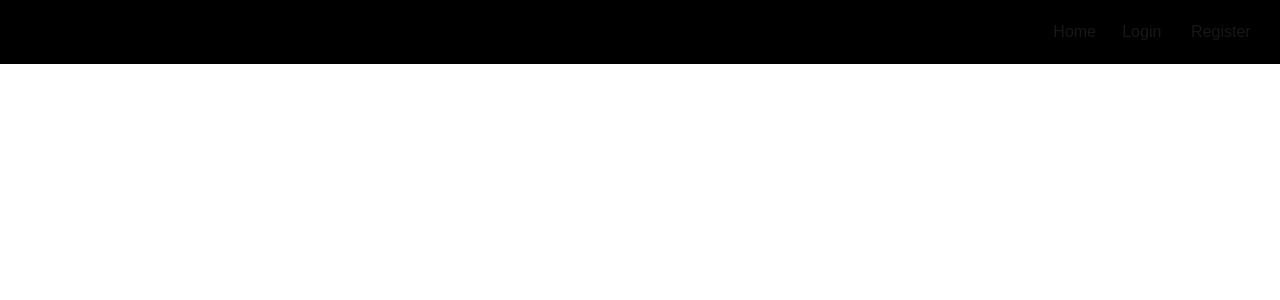
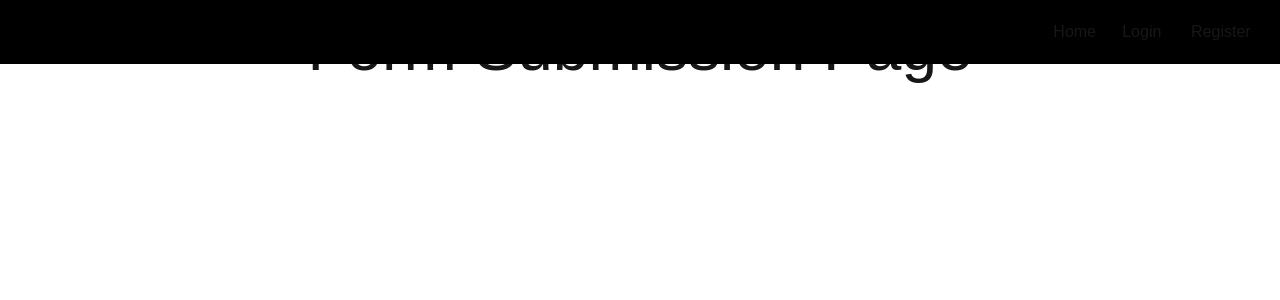
Before and after one commit to kronosei/CPS406Project, a Next.js app: page /submit in a window 1280 px wide. Shown: the top 300 px of the page. Built offline with nearby package versions, Linux system fonts and the light colour scheme.

Commit message:
Fixed Submit page

```diff
--- a/src/app/submit/page.tsx
+++ b/src/app/submit/page.tsx
@@ -2,10 +2,9 @@ import Layout from "../../components/Layout"
 
 export default function Submit() {
     return (
-        <Layout>
-            <div>
-                <header>Form Submission Page</header>
-            </div>
-        </Layout>
+        <div>
+            <Layout/>
+            <header>Form Submission Page</header>
+        </div>
     )
 }
```
